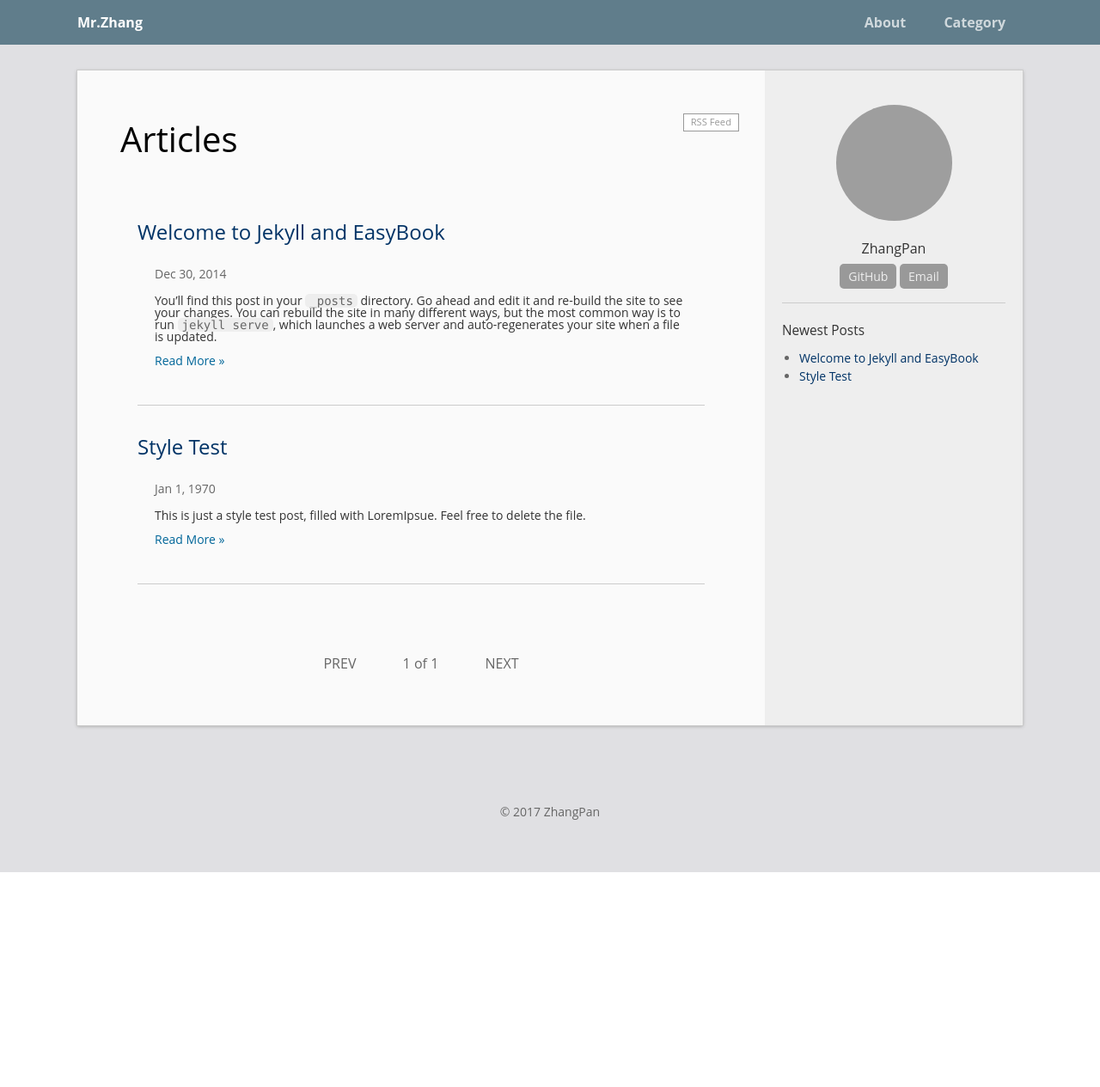
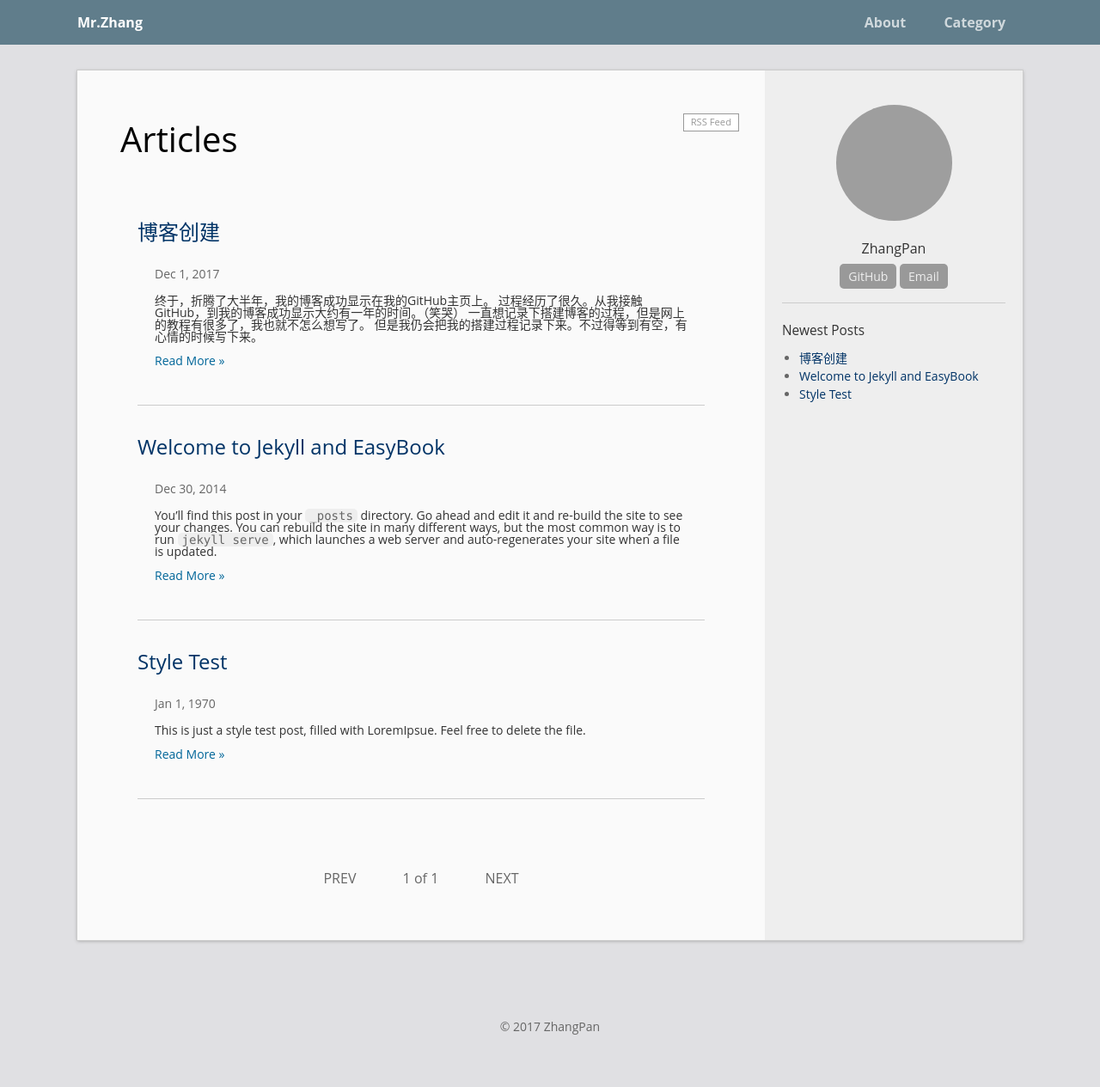
Before and after one commit to leader-pan/leader-pan.github.io, a Jekyll site: the page built from index.html, in a window 1280 px wide. Shown: the whole page at 86% size. Built offline with Jekyll 4.4.1, drawn with Linux system fonts in a browser that asks for light colours; the list of posts is cut into pages by our own code; before the commit the page ends 1015 px from its top, so only the background shows below that; grey boxes are pictures that could not be loaded.

Commit message:
modified about/create blog.md

```diff
--- /dev/null
+++ b/_posts/2017-12-01-create_blog.md
@@ -0,0 +1,13 @@
+---
+layout: post
+title:  "博客创建"
+date:   2017-12-01 21:00
+categories: Technology
+permalink: /archivers/create
+---
+终于，折腾了大半年，我的博客成功显示在我的GitHub主页上。
+过程经历了很久。从我接触GitHub，到我的博客成功显示大约有一年的时间。（笑哭）
+一直想记录下搭建博客的过程，但是网上的教程有很多了，我也就不怎么想写了。
+但是我仍会把我的搭建过程记录下来。不过得等到有空，有心情的时候写下来。
+
+![](http://lorempixel.com/400/200/)
```
Also changed, not shown: about.md (+1 -1 lines).
